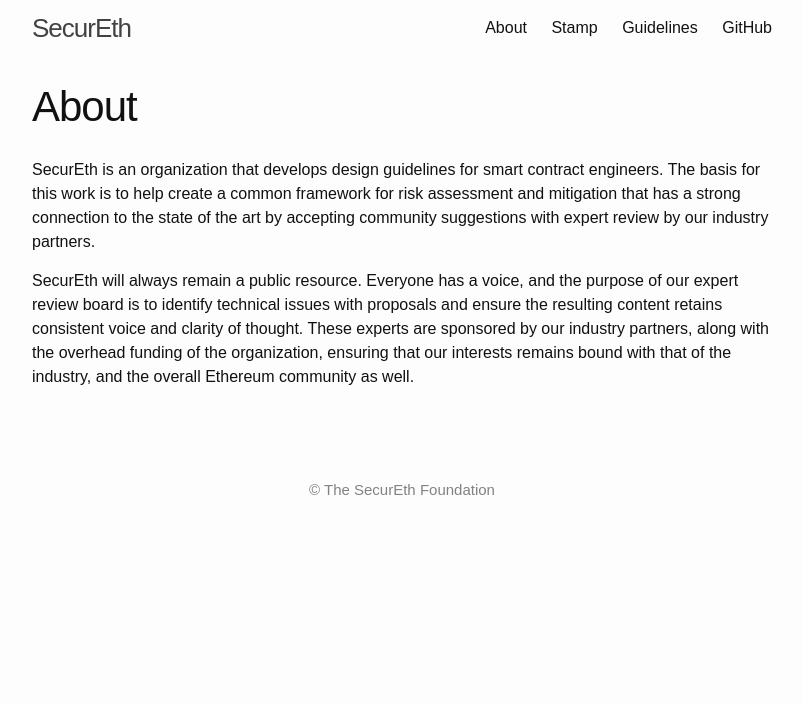
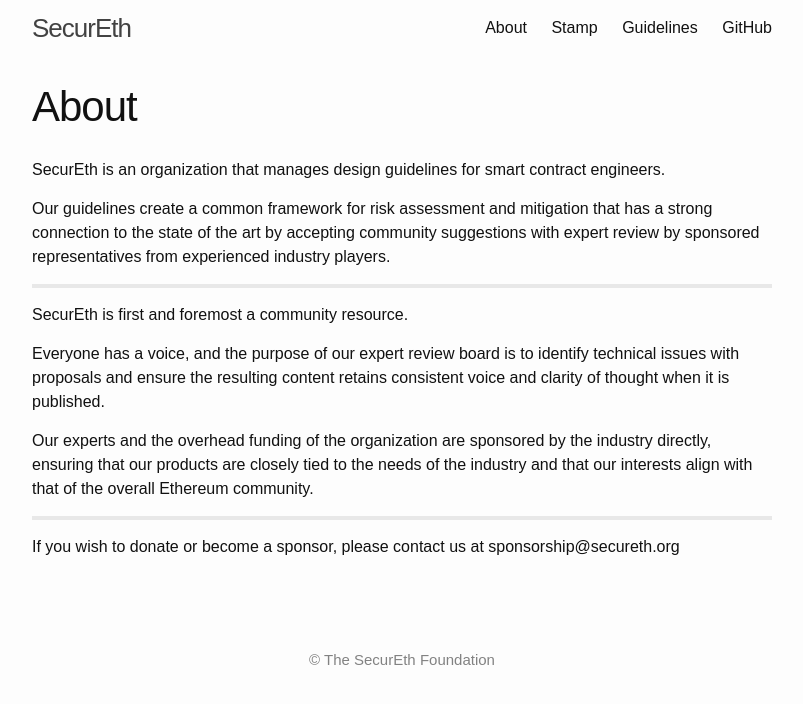
Before and after one commit to SecurEth/secureth.github.io, a Jekyll site: the page built from about.md, in a window 1280 px wide. Shown: the top 704 px of the page, without its empty margins (238-1041 px from the left). Built offline with Jekyll 4.4.1, drawn with Linux system fonts in a browser that asks for light colours.

Commit message:
Update about.md

```diff
--- a/about.md
+++ b/about.md
@@ -4,13 +4,24 @@ title: "About"
 permalink: /about/
 ---
 
-SecurEth is an organization that develops design guidelines for smart contract engineers.
-The basis for this work is to help create a common framework for risk assessment and mitigation
+SecurEth is an organization that manages design guidelines for smart contract engineers.
+
+Our guidelines create a common framework for risk assessment and mitigation
 that has a strong connection to the state of the art by accepting community suggestions
-with expert review by our industry partners.
+with expert review by sponsored representatives from experienced industry players.
 
-SecurEth will always remain a public resource. Everyone has a voice, and the purpose of our
-expert review board is to identify technical issues with proposals and ensure the resulting
-content retains consistent voice and clarity of thought. These experts are sponsored by our
-industry partners, along with the overhead funding of the organization, ensuring that our
-interests remains bound with that of the industry, and the overall Ethereum community as well.
+---
+
+SecurEth is first and foremost a community resource.
+
+Everyone has a voice, and the purpose of our expert review board is to identify
+technical issues with proposals and ensure the resulting content retains consistent voice
+and clarity of thought when it is published.
+
+Our experts and the overhead funding of the organization are sponsored by the
+industry directly, ensuring that our products are closely tied to the needs of the industry
+and that our interests align with that of the overall Ethereum community.
+
+---
+
+If you wish to donate or become a sponsor, please contact us at sponsorship@secureth.org
```
